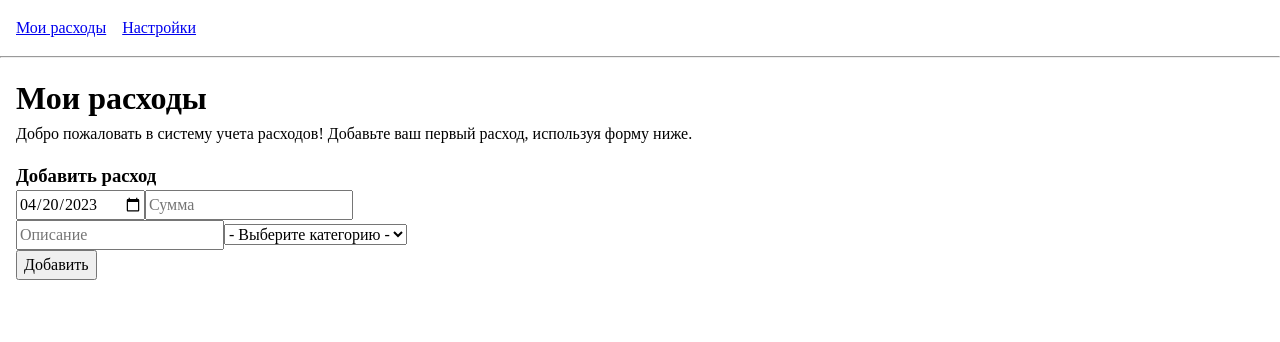
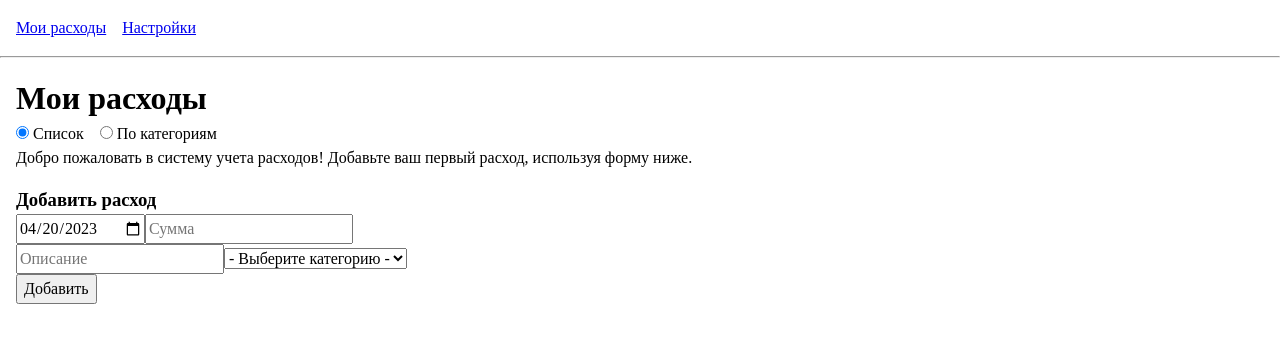
Before and after one commit to IlyaSemenov/tinkoff-solutioncup-frontend, a Vue app: page / in a window 1280 px wide. Shown: the top 342 px of the page. Built offline with nearby package versions, Linux system fonts and the light colour scheme.

Commit message:
статистика по категориям

```diff
--- /dev/null
+++ b/src/components/ExpensesByCategory.vue
@@ -0,0 +1,55 @@
+<script lang="ts">
+import { groupBy, orderBy, sumBy } from "lodash"
+import { computed, defineComponent, PropType } from "vue"
+
+import { category_for_id } from "@/services"
+import { Expense } from "@/types"
+
+export default defineComponent({
+	props: {
+		expenses: { type: Array as PropType<Expense[]>, required: true },
+	},
+	setup(props) {
+		const categories = computed(() => {
+			return orderBy(
+				Object.entries(groupBy(props.expenses, "category_id")).map(
+					([category_id, expenses]) => {
+						const category = category_for_id.value[category_id]
+						const total_amount = sumBy(expenses, "amount")
+						return { category, total_amount }
+					}
+				),
+				"total_amount",
+				"desc"
+			)
+		})
+		return { categories }
+	},
+})
+</script>
+
+<template>
+	<table v-if="categories.length">
+		<thead>
+			<th>Категория</th>
+			<th>Общая сумма</th>
+		</thead>
+		<tr v-for="cat in categories" :key="cat.category?.id || 'others'">
+			<td :class="{ _empty: !cat.category }">
+				{{ cat.category ? cat.category.name : "(без категории)" }}
+			</td>
+			<td class="amount">{{ cat.total_amount.toFixed(2) }}</td>
+		</tr>
+	</table>
+	<div v-else>Нет данных. Попробуйте сбросить фильтр.</div>
+</template>
+
+<style lang="scss" scoped>
+td.amount {
+	text-align: right;
+}
+
+td._empty {
+	font-style: italic;
+}
+</style>
--- a/src/components/ExpensesTable.vue
+++ b/src/components/ExpensesTable.vue
@@ -1,8 +1,7 @@
 <script lang="ts">
 import dayjs from "dayjs"
-import { isEqual, sumBy } from "lodash"
-import { ElementOf } from "ts-essentials"
-import { computed, defineComponent, PropType, reactive, ref } from "vue"
+import { sumBy } from "lodash"
+import { computed, defineComponent, PropType, ref } from "vue"
 
 import ExpenseForm from "@/components/ExpenseForm.vue"
 import {
--- a/src/pages/index.vue
+++ b/src/pages/index.vue
@@ -4,16 +4,17 @@ import { isEqual } from "lodash"
 import { ElementOf } from "ts-essentials"
 import { computed, defineComponent, reactive, ref } from "vue"
 
+import ExpensesByCategory from "@/components/ExpensesByCategory.vue"
 import ExpensesTable from "@/components/ExpensesTable.vue"
 import { all_categories, all_expenses, category_for_id } from "@/services"
 
 export default defineComponent({
-	components: { ExpensesTable },
+	components: { ExpensesTable, ExpensesByCategory },
 	setup() {
-		const view_types = ["list", "group_category"] as const
+		const view_types = ["table", "by_category"] as const
 		type ViewType = ElementOf<typeof view_types>
 		/** текущее отображение */
-		const view_type = ref<ViewType>("list")
+		const view_type = ref<ViewType>("table")
 
 		const params = reactive<{
 			date_from: string
@@ -65,7 +66,25 @@ export default defineComponent({
 	<h1>Мои расходы</h1>
 	<div class="expenses-with-filter">
 		<div>
-			<expenses-table :expenses="expenses" :has_params="has_params" />
+			<div class="tabs">
+				<label
+					><input v-model="view_type" type="radio" value="table" />
+					Список</label
+				>
+				<label
+					><input v-model="view_type" type="radio" value="by_category" /> По
+					категориям</label
+				>
+			</div>
+			<expenses-table
+				v-if="view_type === 'table'"
+				:expenses="expenses"
+				:has_params="has_params"
+			/>
+			<expenses-by-category
+				v-else-if="view_type === 'by_category'"
+				:expenses="expenses"
+			/>
 		</div>
 		<form v-if="all_categories.length" @submit.prevent>
 			<h4>Фильтр</h4>
@@ -102,4 +121,9 @@ export default defineComponent({
 	display: flex;
 	gap: 1rem;
 }
+
+.tabs {
+	display: flex;
+	gap: 1rem;
+}
 </style>
```
